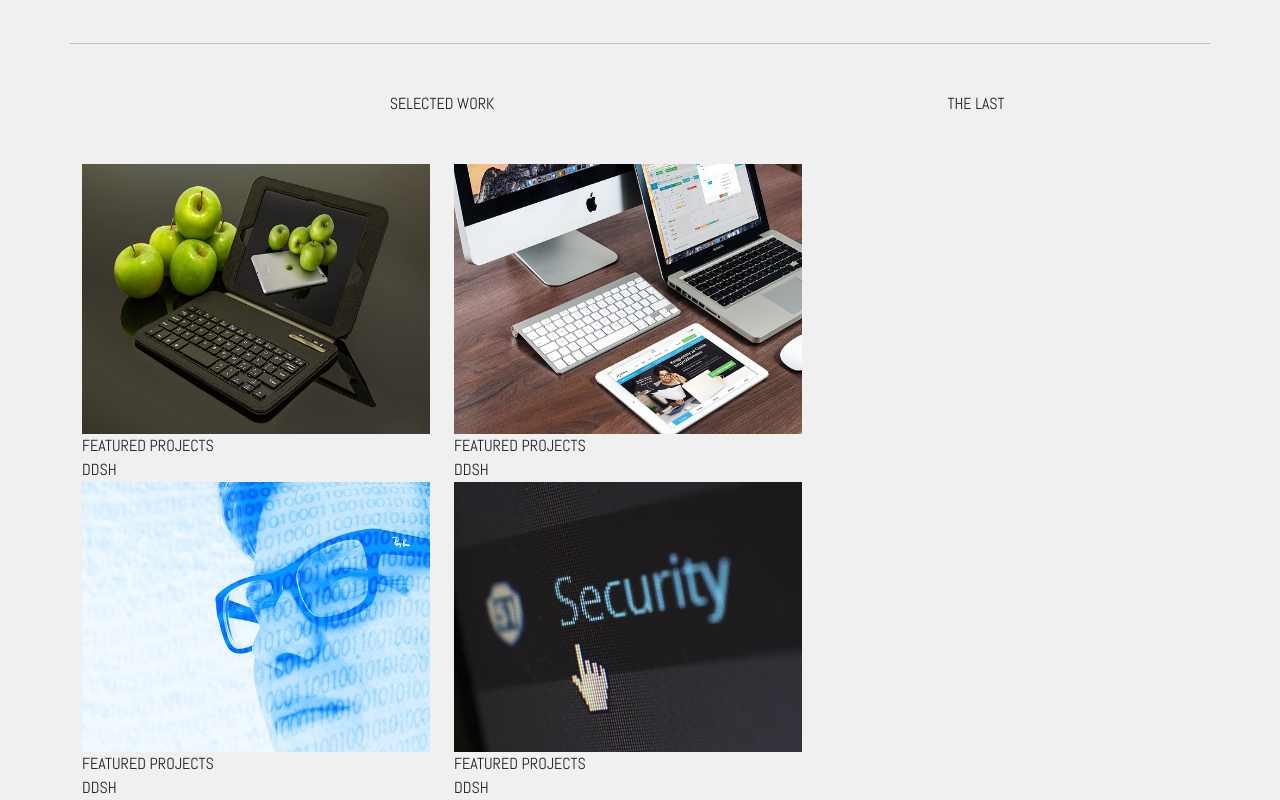
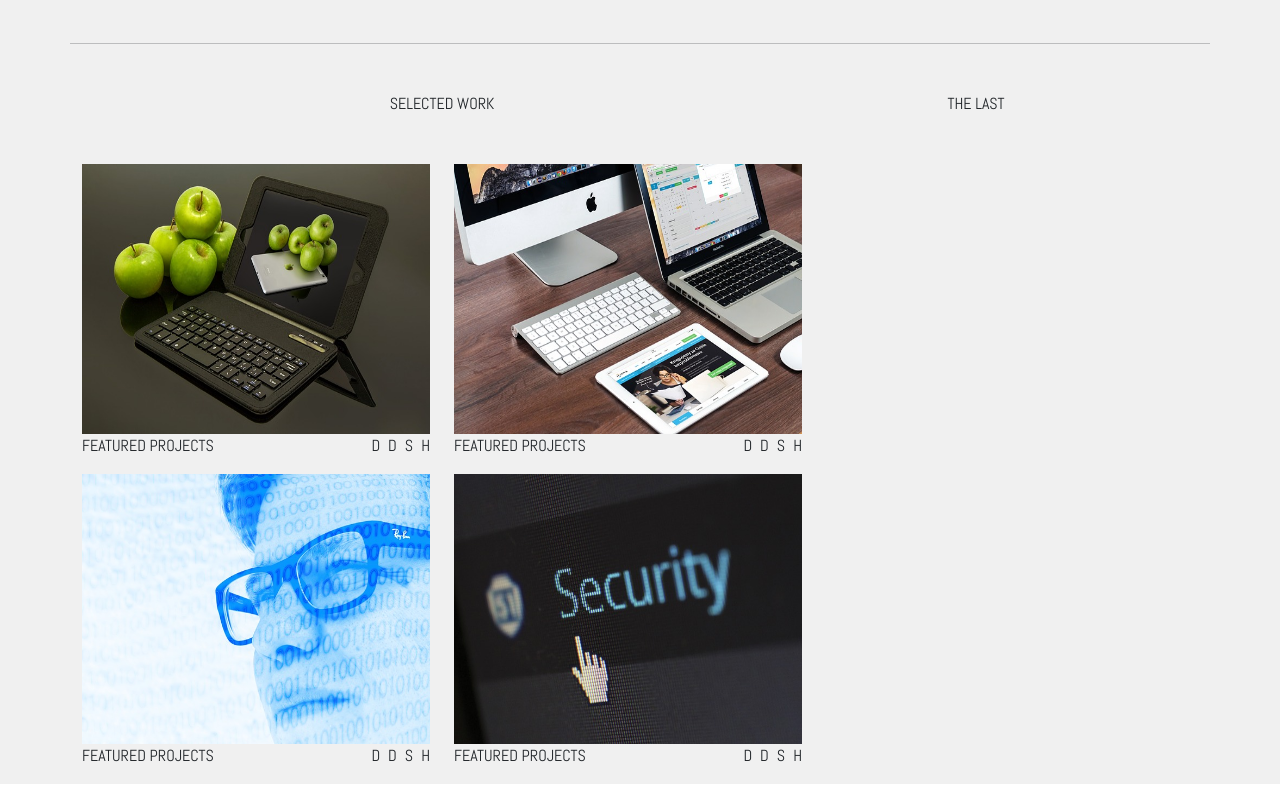
Before and after one commit to codeup-clayton-knox/codeup-design-project, a plain HTML site: page index.html in a window 1280 px wide. Shown: the part 503-1303 px from the top of the page. Drawn offline with nearby package versions, Linux system fonts and the light colour scheme.

Commit message:
made changes to the project -wc

```diff
--- a/index.html
+++ b/index.html
@@ -51,9 +51,9 @@
 				<div class="col">
 					<div>
 						<img src="images/apple-ipad.jpg" class="mainImage" alt="picture of an apple ipad">
-						<div>
+						<div class="d-flex justify-content-between pb-3">
 							<p>FEATURED PROJECTS</p>
-							<div class="d-flex">
+							<div class="d-flex gap-2">
 								<p>D</p>
 								<p>D</p>
 								<p>S</p>
@@ -63,9 +63,9 @@
 					</div>
 					<div>
 						<img src="images/man.jpg" class="mainImage" alt="picture of a man">
-						<div>
+						<div class="d-flex justify-content-between pb-3">
 							<p>FEATURED PROJECTS</p>
-							<div class="d-flex">
+							<div class="d-flex gap-2">
 								<p>D</p>
 								<p>D</p>
 								<p>S</p>
@@ -77,9 +77,9 @@
 				<div class="col">
 					<div>
 						<img src="images/macbook.jpg" class="mainImage" alt="picture of a macbook">
-						<div>
+						<div class="d-flex justify-content-between pb-3">
 							<p>FEATURED PROJECTS</p>
-							<div class="d-flex">
+							<div class="d-flex gap-2">
 								<p>D</p>
 								<p>D</p>
 								<p>S</p>
@@ -89,9 +89,9 @@
 					</div>
 					<div>
 						<img src="images/security.jpg" class="mainImage" alt="picture of a security tab">
-						<div>
+						<div class="d-flex justify-content-between pb-3">
 							<p>FEATURED PROJECTS</p>
-							<div class="d-flex">
+							<div class="d-flex gap-2">
 								<p>D</p>
 								<p>D</p>
 								<p>S</p>
```
